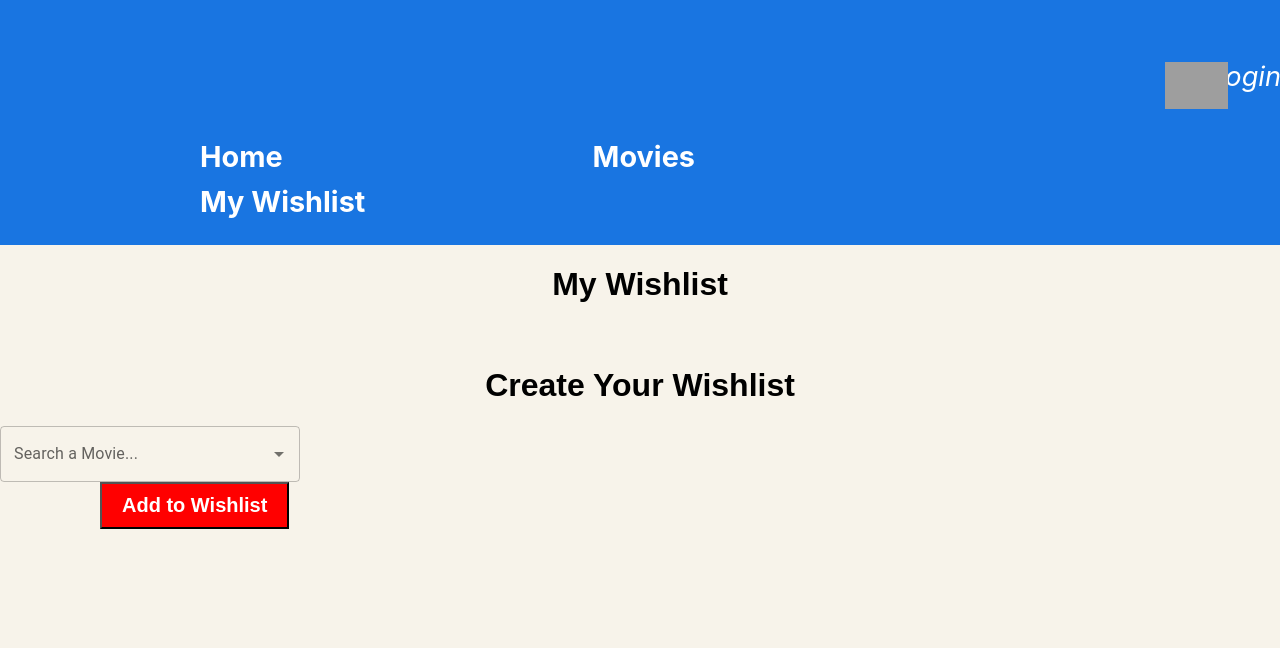
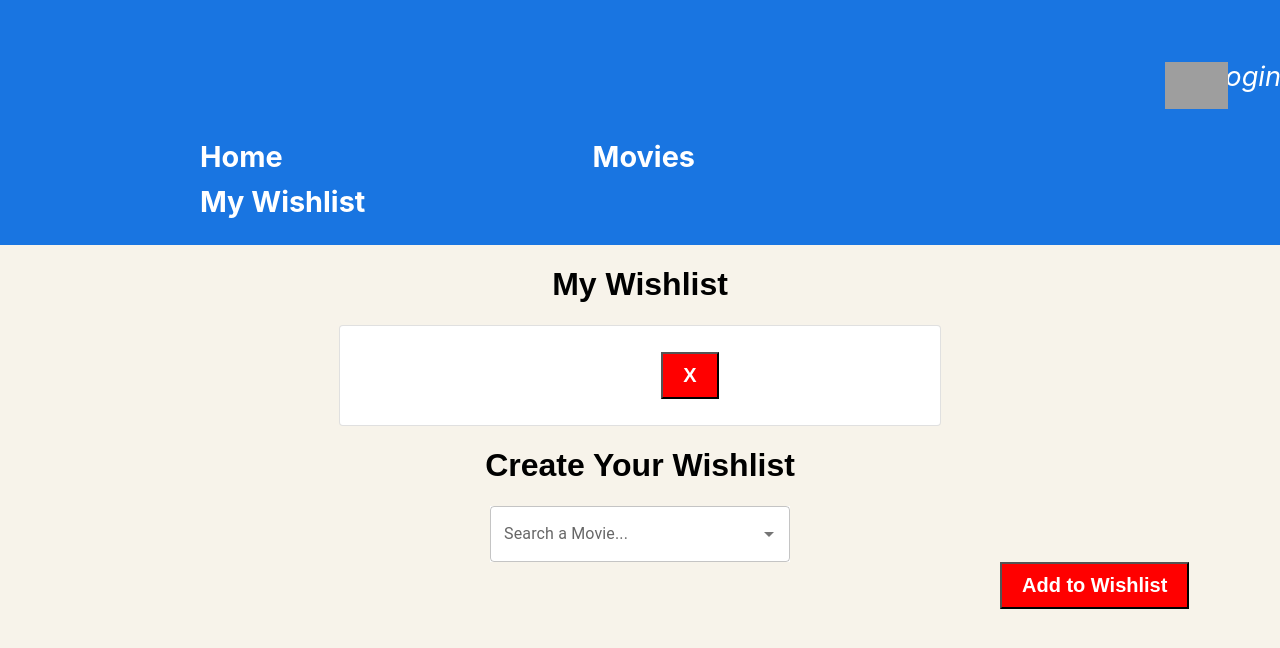
Before and after one commit to lexiroro/Phase2Project, a React (Create React App) app: page /mywishlist in a window 1280 px wide. Both pictures are taken after typing "Sample" into the empty fields and a click on the button "Add to Wishlist". Shown: the top 648 px of the page. Built offline with nearby package versions, Linux system fonts and the light colour scheme; data requests are answered from the project's data file; grey boxes are pictures that could not be loaded.

Commit message:
built card for wishlist and created the state for submitted. However not successful with completing that.

```diff
--- a/src/components/App.js
+++ b/src/components/App.js
@@ -11,6 +11,7 @@ function App() {
 const [fetchMovies, setFetchMovies] = useState([])
 const [login, setLogin] = useState(true)
 
+
 function handleLogin(event) {
   setLogin(!login)
 }
@@ -21,10 +22,14 @@ useEffect(() => {
     .then (data => setFetchMovies(data))
   )}, []);
 
+const id = movieData.id
 const headerTitle = movieData.name
 const about = movieData.about
 const image = console.log(movieData.image)
 
+const onDeleteMovie = (id) => {
+  console.log(id)
+}
 
 console.log(movieData.posts)
 
@@ -35,7 +40,7 @@ console.log(movieData.posts)
       <Routes>
       <Route element={ <Movies fetchMovies={fetchMovies} />}path="/movies">
         </Route>
-        <Route element= {  <Wishlist fetchMovies={fetchMovies} />} path="/mywishlist">
+        <Route element= {  <Wishlist fetchMovies={fetchMovies} id={id} onDeleteMovie={onDeleteMovie} />} path="/mywishlist">
         </Route>
         <Route element={<Header title={headerTitle} about={about} image={image}/>} path="/">
         </Route>
@@ -45,3 +50,9 @@ console.log(movieData.posts)
 }
 
 export default App;
+
+
+//Tasks to complete:
+//1. POST REQUEST when submitting movies
+//2. Movies to display image and title in card
+//3. State for submitted
--- a/src/components/Wishlist.js
+++ b/src/components/Wishlist.js
@@ -1,14 +1,15 @@
 import React, {useState} from "react"
-import {Autocomplete, TextField} from '@mui/material';
+import {Autocomplete, TextField, Card} from '@mui/material';
+
+function Wishlist({fetchMovies}) {
 
 
-
-function Wishlist({fetchMovies}) {
 
 const [inputValue, setInputValue] = useState(''); //used initially for handleChange(). Initial state is the blank space. setInput value is the value that you type in
 
 const [wishList, setWishList] = useState([]) //wishList is the space used to display your created wishlist. Initial state is an empty array and setWishlist is the value where changes are made to where there is values inside the empty array
 
+const [isSubmitted, setIsSubmitted] = useState(false);
 
 function handleChange(event) {
 const newValue = (event.target.innerHTML)
@@ -19,7 +20,10 @@ function handleSubmit(event) {
 event.preventDefault();
 addMovies(inputValue)
 setInputValue('')
+setIsSubmitted(!isSubmitted)
 } //this function handleSubmit takes in the parameter of an event. We state event.preventDefault() so that you dont have to refresh. we use the callback addMovies taking the argument of inputValue which represents the parameter newMovie in the callback because when you add in a new movie (inputvalue) then we have setInputValue update the state which is a value of a string
+
+
 
 const addMovies = (newmovie) => {
 setWishList([...wishList, newmovie])
@@ -33,11 +37,18 @@ const movieMap = fetchMovies.map(movie =>(movie.title))
     return (
         <div>
         <h1>My Wishlist</h1>
-        <div>
-        <p>{wishList.map((movie,index) => (
-        <p key={index}>{movie}</p>
-        ))}</p>
-        </div>
+        <Card sx={{ textAlign: "center", backgroundColor: "white", width: 600, margin: '0 auto' }} variant="outlined">
+
+    <p className="wishlist-movie">
+      {wishList.map((movie, index) => (
+        <p key={index}>
+          {movie}
+          <button className="delete">X</button>
+        </p>
+      ))}
+    </p>
+
+</Card>
         <h1>Create Your Wishlist</h1>
 
         <form onSubmit={handleSubmit}>
@@ -48,11 +59,11 @@ const movieMap = fetchMovies.map(movie =>(movie.title))
         options={movieMap}
         value={inputValue}
         onChange={handleChange}
-        sx={{ width: 300 }}
+        sx={{ backgroundColor: "white", width: 300, margin: '0 auto' }}
       renderInput={(params) => <TextField {...params} label="Search a Movie..." />}
         />
 
-        <button type="submit">Add to Wishlist</button>
+        <button className="submit" type="submit">Add to Wishlist</button>
         </form>
         </div>
     )
--- a/src/index.css
+++ b/src/index.css
@@ -145,3 +145,14 @@ button {
   padding: 0;
   top: -100px;
 }
+
+.submit {
+ margin-left: 1000px;
+ margin-right: 0 auto;
+ margin-bottom: -300px auto;
+ justify-content: center;
+}
+
+.wishlist-movie {
+  font-size: small;
+}
```
